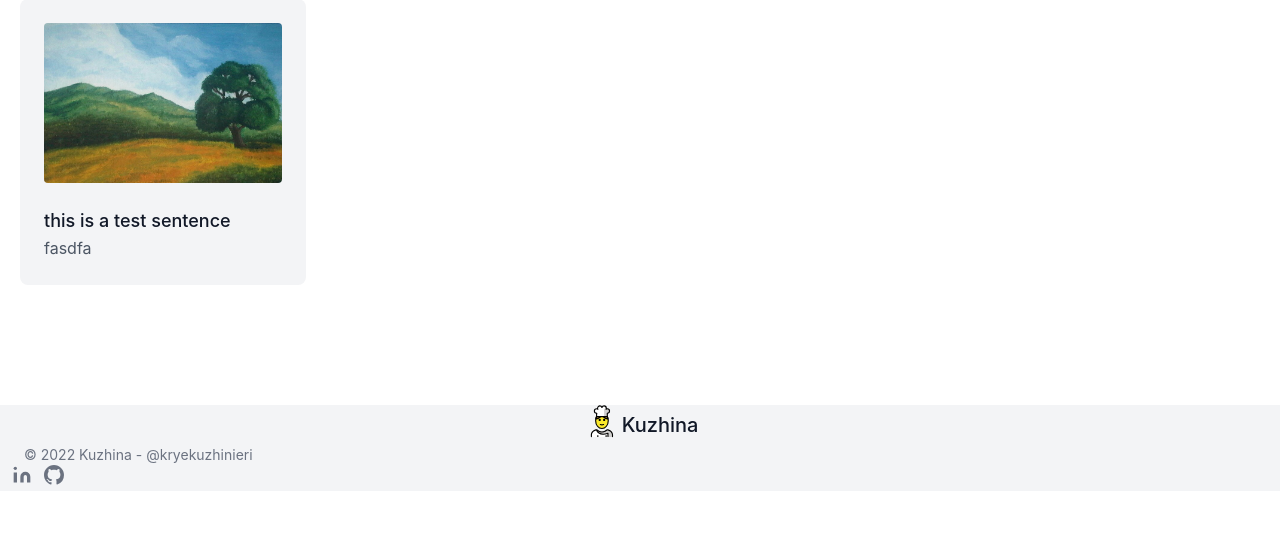
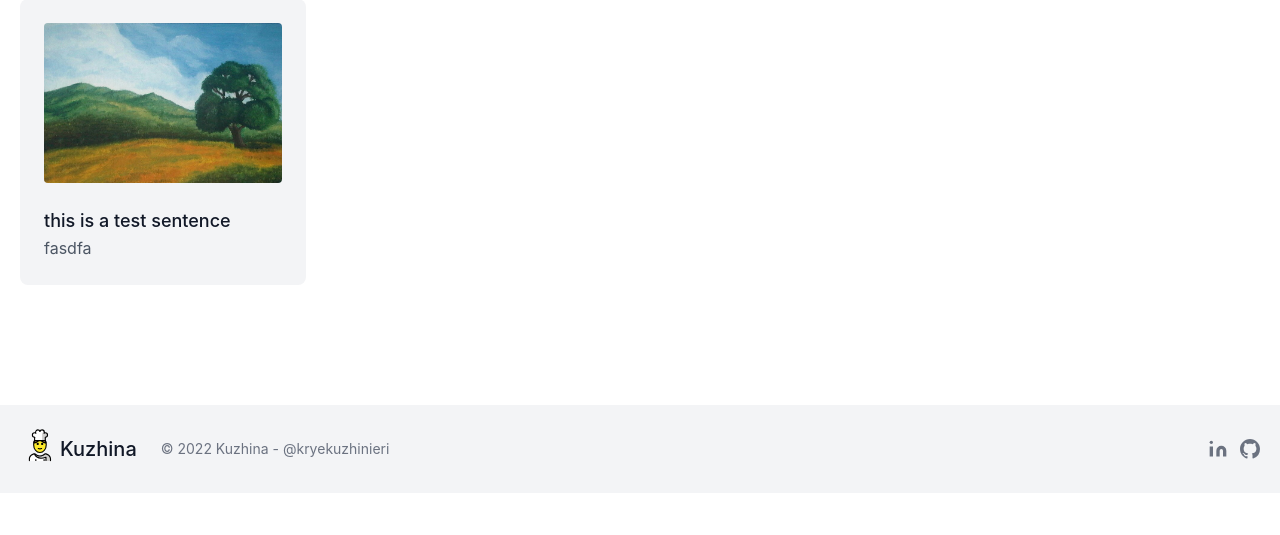
Before and after one commit to KryeKuzhinieri/kuzhina-blog, a Django app: page /en/all_posts/ in a window 1280 px wide. Shown: the part 265-800 px from the top of the page. Run offline with Django 4.2, Linux system fonts and the light colour scheme; data comes from the database, SQL or seed files in the repository; style sheets or scripts are compiled from the project's sources; some libraries are stand-ins or nearby versions.

Commit message:
small revert

```diff
--- a/templates/footer.html
+++ b/templates/footer.html
@@ -1,7 +1,7 @@
 {% load i18n %}
 {% load static %}
  <div class="w-full bg-gray-100 dark:bg-gray-900" id="main-footer">
-      <div class="container">
+      <div class="container px-5 py-6 mx-auto flex items-center sm:flex-row flex-col">
         <a class="flex title-font font-medium items-center md:justify-start justify-center text-gray-900 dark:text-white">
           <img src="{% static 'img/cook.svg'%}" width="40px" />
           <span class="text-xl">{% trans "Kuzhina" %}</span>
```
